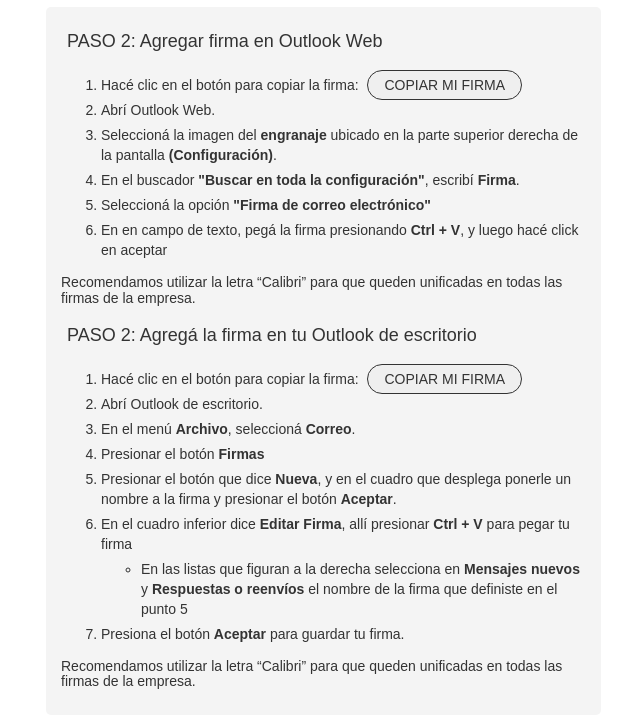
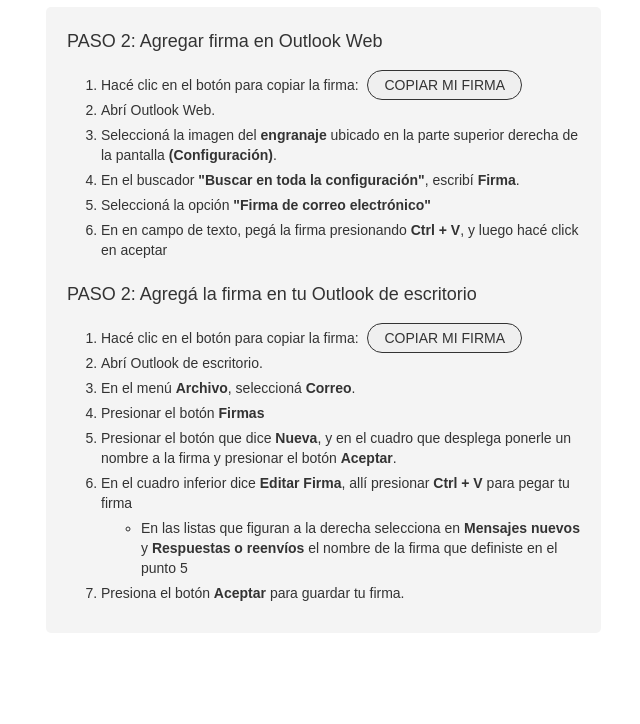
Before and after one commit to nitzap/veritran-signature, a plain HTML site: page index.html in a window 1280 px wide. Shown: the part 394-1118 px from the top of the page, without its empty margins (24-664 px from the left). After the commit the page ends 1087 px from the top, so only its background shows below. Drawn offline with Linux system fonts and the light colour scheme.

Commit message:
Se quita la recomendacion de calibri

```diff
--- a/index.html
+++ b/index.html
@@ -186,8 +186,6 @@
 									<li>En en campo de texto, pegá la firma presionando <strong class="ocpUI">Ctrl +
 											V</strong>, y luego hacé click en aceptar</li>
 								</ol>
-								<h5>Recomendamos utilizar la letra “Calibri” para que queden unificadas en todas las
-									firmas de la empresa.</h5>
 							</div>
 							<h4>PASO 2: Agregá la firma en tu Outlook de escritorio</h4>
 							<div class="row">
@@ -214,8 +212,6 @@
 									<li>Presiona el botón <strong class="ocpUI">Aceptar</strong> para guardar tu firma.
 									</li>
 								</ol>
-								<h5>Recomendamos utilizar la letra “Calibri” para que queden unificadas en todas las
-									firmas de la empresa.</h5>
 							</div>
 
 						</div>
```
